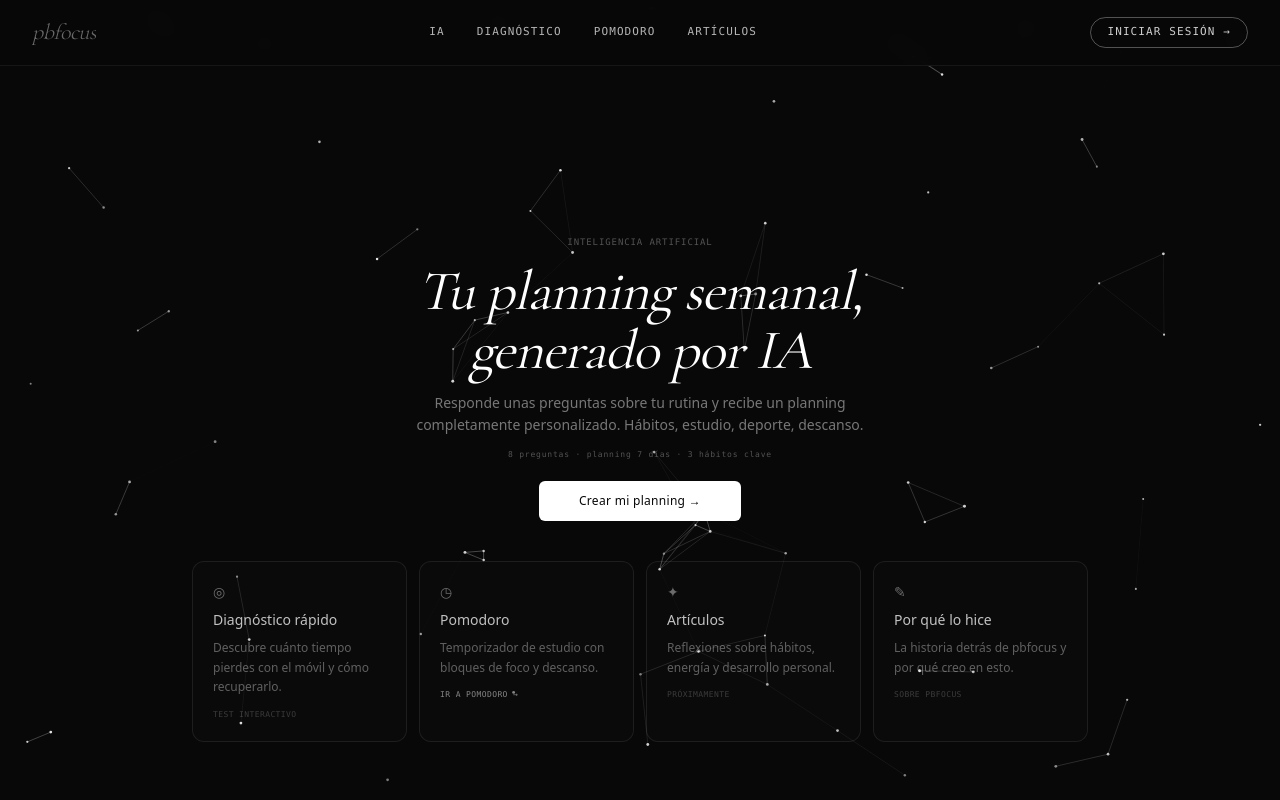
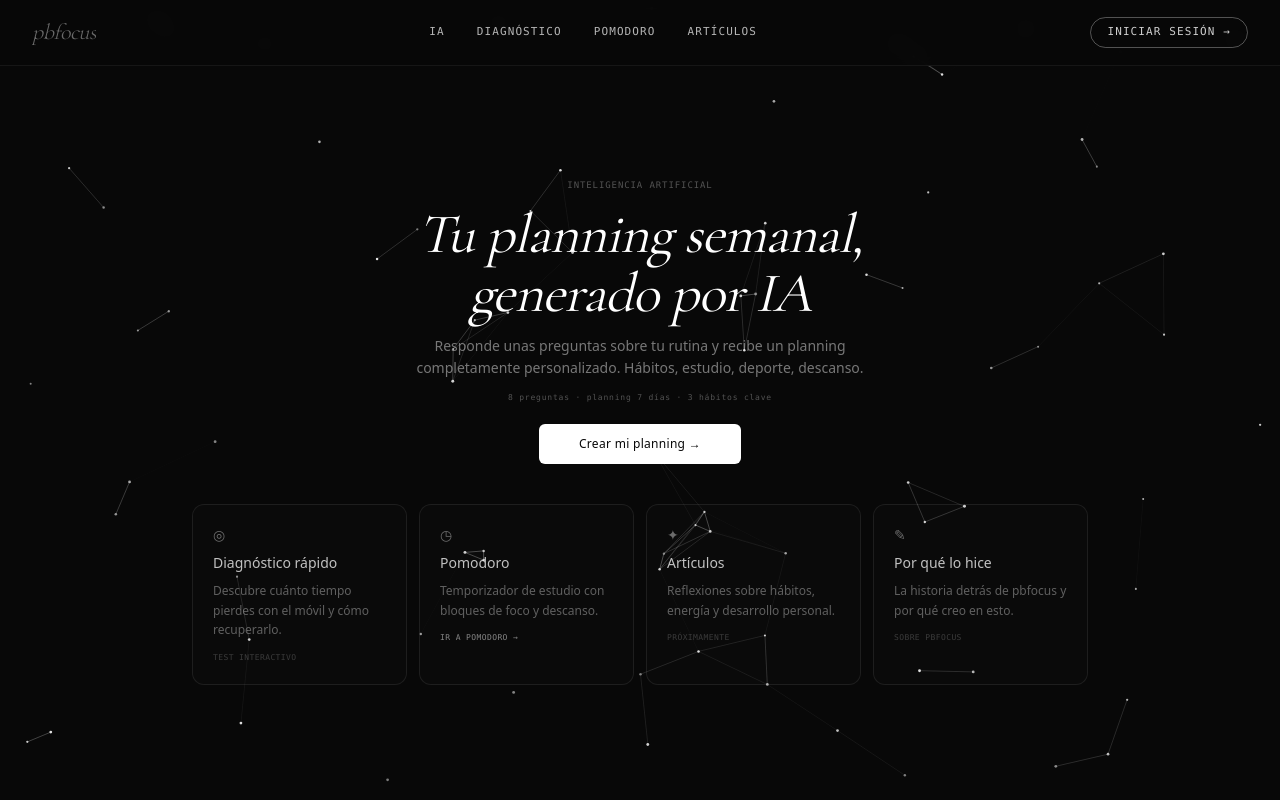
Before and after one commit to pbarreiroh/pbfocus, a Next.js app: page / in a window 1280 px wide. Built offline with nearby package versions, Linux system fonts and the light colour scheme; no server answers.

Commit message:
fix: quitar pt-57 del layout

```diff
--- a/app/layout.tsx
+++ b/app/layout.tsx
@@ -42,7 +42,7 @@ export default function RootLayout({
         className={`${geistSans.variable} ${geistMono.variable} ${cormorant.variable} antialiased`}
       >
         <GlobalNav />
-        <div className="pt-[57px]">{children}</div>
+        <div>{children}</div>
       </body>
     </html>
   );
```
